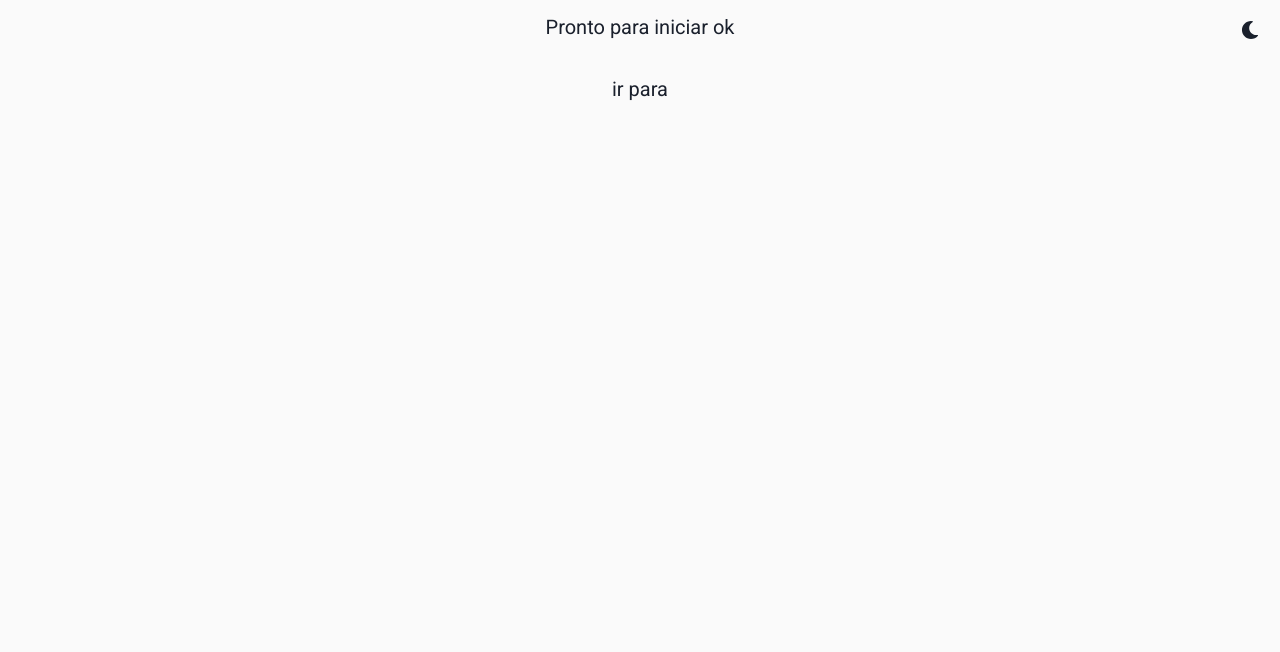
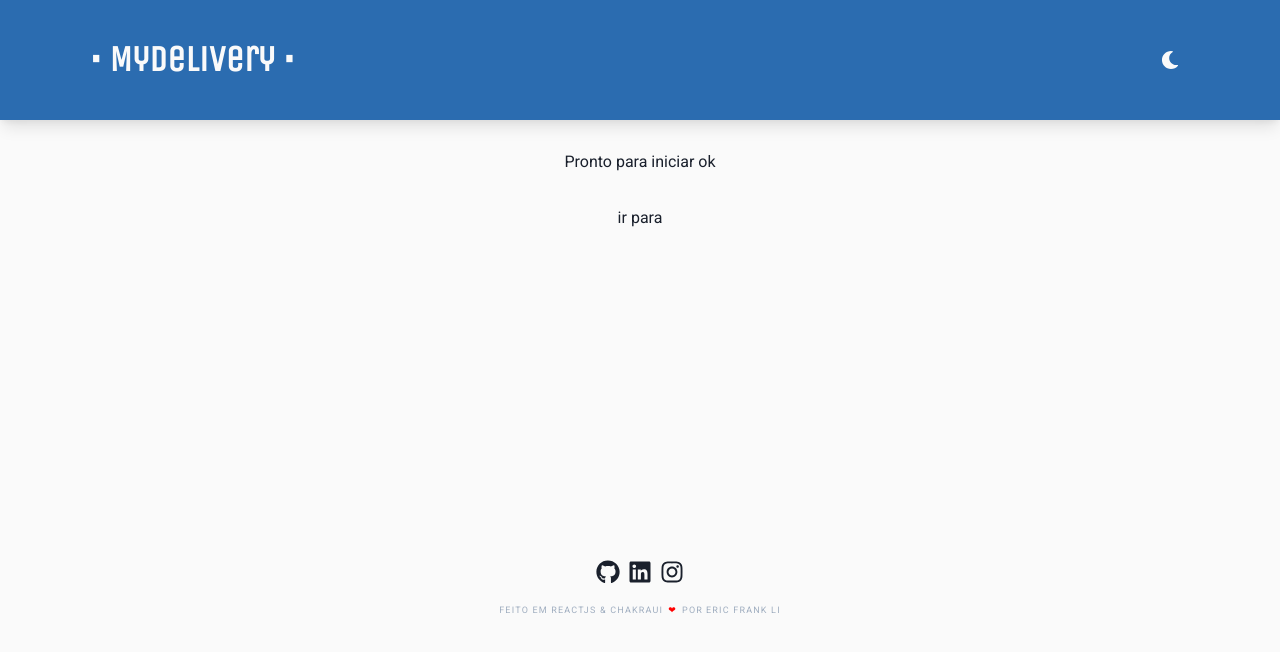
Before and after one commit to ericut/projeto-my-delivery, a React (Create React App) app: page / in a window 1280 px wide. Shown: the top 652 px of the page. Built offline with nearby package versions, Linux system fonts and the light colour scheme.

Commit message:
core: implementação componentes header e footers

```diff
--- a/public/index.html
+++ b/public/index.html
@@ -4,9 +4,13 @@
     <meta charset="utf-8" />
     <link rel="icon" href="%PUBLIC_URL%/favicon.ico" />
     <meta name="viewport" content="width=device-width, initial-scale=1" />
-    <!-- ROBOTO FONT -->
+    <!-- FONTS -->
+    <link rel="preconnect" href="https://fonts.googleapis.com" />
+    <link rel="preconnect" href="https://fonts.gstatic.com" crossorigin />
     <link href="https://fonts.googleapis.com/css?family=Roboto&display=swap" rel="stylesheet" />
-    <title>My Delivery</title>
+    <link href="https://fonts.googleapis.com/css2?family=Unica+One&display=swap" rel="stylesheet" />
+    <!-- FONTS -->
+    <title>• My Delivery •</title>
   </head>
   <body>
     <noscript>You need to enable JavaScript to run this app.</noscript>
--- a/src/App.tsx
+++ b/src/App.tsx
@@ -1,11 +1,12 @@
 import React from 'react';
 import { BrowserRouter, Switch, Route } from 'react-router-dom';
 // chakra
-import { ChakraProvider, Flex } from '@chakra-ui/react';
+import { ChakraProvider, Box } from '@chakra-ui/react';
 // my theme
 import MyCustomTheme from './theme/MyCustomTheme';
 // components
-import { ColorModeSwitcher } from './components/ColorModeSwitcher';
+import Header from './components/Header/Header';
+import Footer from './components/Footer/Footer';
 // pages
 import ListagemPedidos from './pages/ListagemPedidos';
 import DetalhePedido from './pages/DetalhePedido';
@@ -13,13 +14,17 @@ import DetalhePedido from './pages/DetalhePedido';
 export const App = () => (
   <ChakraProvider resetCSS={true} theme={MyCustomTheme}>
     <BrowserRouter>
-      <Flex position="absolute" right="10px" top="10px">
-        <ColorModeSwitcher />
-      </Flex>
-      <Switch>
-        <Route exact path="/" component={ListagemPedidos} />
-        <Route exact path="/detalhes/:id" component={DetalhePedido} />
-      </Switch>
+      <Header />
+      <Box as="main" p="30px 10px" minH="50vh">
+        <Switch>
+          {/* ROTAS DA APLICAÇÃO */}
+          {/* ROTA PADRÃO */}
+          <Route exact path="/" component={ListagemPedidos} />
+          {/* ROTA DETALHE ONDE PASSA O PARÂMETRO 'ID', UTILIZADO PARA DAR FETCH NA API */}
+          <Route exact path="/detalhes/:id" component={DetalhePedido} />
+        </Switch>
+      </Box>
+      <Footer />
     </BrowserRouter>
   </ChakraProvider>
 );
--- a/src/components/ColorModeSwitcher.tsx
+++ b/src/components/ColorModeSwitcher/ColorModeSwitcher.tsx
@@ -1,9 +1,10 @@
-import { useColorMode, useColorModeValue, IconButton, IconButtonProps } from '@chakra-ui/react';
+import React from 'react';
+// chakra
+import { useColorMode, useColorModeValue, IconButton } from '@chakra-ui/react';
+// icons
 import { FaMoon, FaSun } from 'react-icons/fa';
 
-type ColorModeSwitcherProps = Omit<IconButtonProps, 'aria-label'>;
-
-export const ColorModeSwitcher: React.FC<ColorModeSwitcherProps> = (props) => {
+export const ColorModeSwitcher = () => {
   const { toggleColorMode } = useColorMode();
   const text = useColorModeValue('dark', 'light');
   const SwitchIcon = useColorModeValue(FaMoon, FaSun);
@@ -13,12 +14,14 @@ export const ColorModeSwitcher: React.FC<ColorModeSwitcherProps> = (props) => {
       size="md"
       fontSize="lg"
       variant="ghost"
-      color="current"
+      color="white"
       marginLeft="2"
       onClick={toggleColorMode}
       icon={<SwitchIcon />}
       aria-label={`Trocar tema: ${text}`}
-      {...props}
+      _hover={{
+        bg: 'gray.700',
+      }}
     />
   );
 };
--- /dev/null
+++ b/src/components/Footer/Footer.tsx
@@ -0,0 +1,53 @@
+import React from 'react';
+// chakra
+import { Text, Flex, HStack } from '@chakra-ui/react';
+// icons
+import { FaGithub, FaLinkedin, FaInstagram } from 'react-icons/fa';
+
+export default function Footer() {
+  const redesSociais = [
+    {
+      nome: 'GitHub',
+      link: 'https://github.com/ericut/',
+      icone: <FaGithub />,
+    },
+    {
+      nome: 'LinkedIn',
+      link: 'https://www.linkedin.com/in/ericfrankli/',
+      icone: <FaLinkedin />,
+    },
+    {
+      nome: 'Instagram',
+      link: 'https://www.instagram.com/ericfrankli/',
+      icone: <FaInstagram />,
+    },
+  ];
+
+  return (
+    <Flex as="footer" alignItems="center" flexDirection="column" p="40px 10px">
+      <Flex>
+        <HStack pb="20px">
+          {redesSociais.map((item) => {
+            return (
+              <a key={item.nome} className="socialIcons" href={item.link} target="_blank" rel="noreferrer">
+                <Text fontSize="24px" transition="0.3s opacity" _hover={{ opacity: '0.5' }}>
+                  {item.icone}
+                </Text>
+              </a>
+            );
+          })}
+        </HStack>
+      </Flex>
+      <Flex fontSize="9px" letterSpacing="1.2px" textTransform="uppercase" color="gray.400">
+        Feito em ReactJS & ChakraUi
+        <Text color="red" p="0 5px">
+          ❤
+        </Text>
+        <Text pr="3px">por</Text>
+        <a className="socialIcons" href="https://github.com/ericut/" target="_blank" rel="noreferrer">
+          Eric Frank Li
+        </a>
+      </Flex>
+    </Flex>
+  );
+}
--- /dev/null
+++ b/src/components/Header/Header.tsx
@@ -0,0 +1,29 @@
+import React from 'react';
+// chakra
+import { Heading, Flex, useColorModeValue } from '@chakra-ui/react';
+// components
+import { ColorModeSwitcher } from '../ColorModeSwitcher/ColorModeSwitcher';
+
+export default function Header() {
+  const HeaderBg = useColorModeValue('blue.600', 'blue.800');
+
+  return (
+    <Flex
+      as="header"
+      w="100%"
+      h={{ lg: '120px', md: '100px', sm: '80px' }}
+      boxShadow="lg"
+      px="10px"
+      justifyContent="center"
+      bg={HeaderBg}
+      transition="0.5s all"
+    >
+      <Flex w={{ lg: '1100px', md: '90%', sm: '100%' }} alignItems="center" justifyContent="space-between">
+        <Heading size="lg" fontSize={{ lg: '36px', md: '24px', sm: '20px' }} color="white">
+          • MyDelivery •
+        </Heading>
+        <ColorModeSwitcher />
+      </Flex>
+    </Flex>
+  );
+}
--- a/src/pages/ListagemPedidos.tsx
+++ b/src/pages/ListagemPedidos.tsx
@@ -1,18 +1,16 @@
 import React from 'react';
 import { Link } from 'react-router-dom';
 // chakra
-import { Box, Text, VStack, Grid } from '@chakra-ui/react';
+import { Text, VStack, Grid } from '@chakra-ui/react';
 
 const ListagemPedidos = () => {
   return (
-    <Box textAlign="center" fontSize="xl">
-      <Grid minH="100vh" p={3}>
-        <VStack spacing={8}>
-          <Text>Pronto para iniciar ok</Text>
-          <Link to="/detalhes/1394">ir para</Link>
-        </VStack>
-      </Grid>
-    </Box>
+    <Grid>
+      <VStack spacing={8}>
+        <Text>Pronto para iniciar ok</Text>
+        <Link to="/detalhes/1394">ir para</Link>
+      </VStack>
+    </Grid>
   );
 };
 
--- a/src/theme/foundations/fonts.ts
+++ b/src/theme/foundations/fonts.ts
@@ -1,6 +1,6 @@
 const fonts = {
-  heading: "Roboto",
-  body: "Roboto",
+  heading: 'Unica One',
+  body: 'Roboto',
 };
 
 export default fonts;
```
